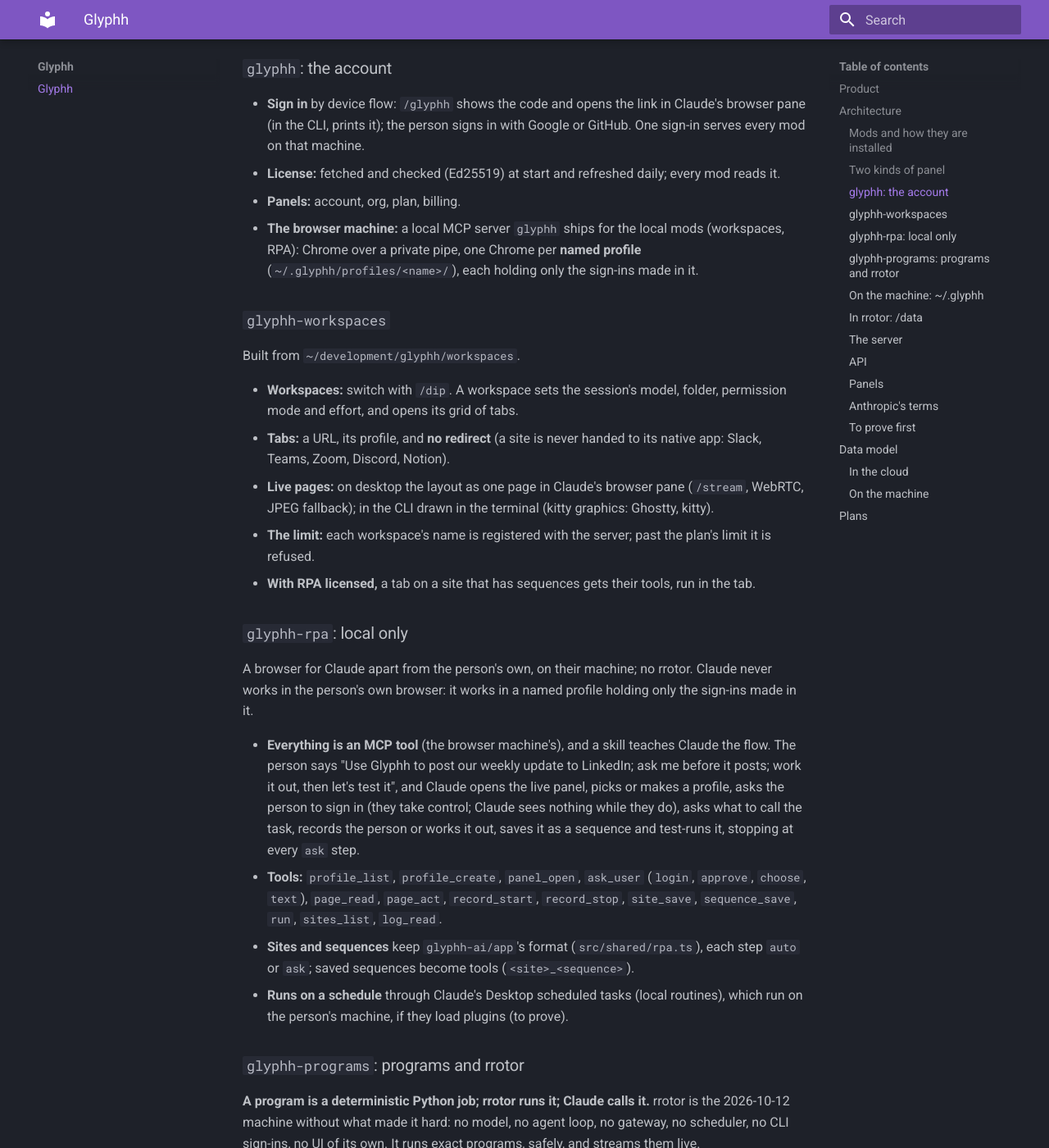
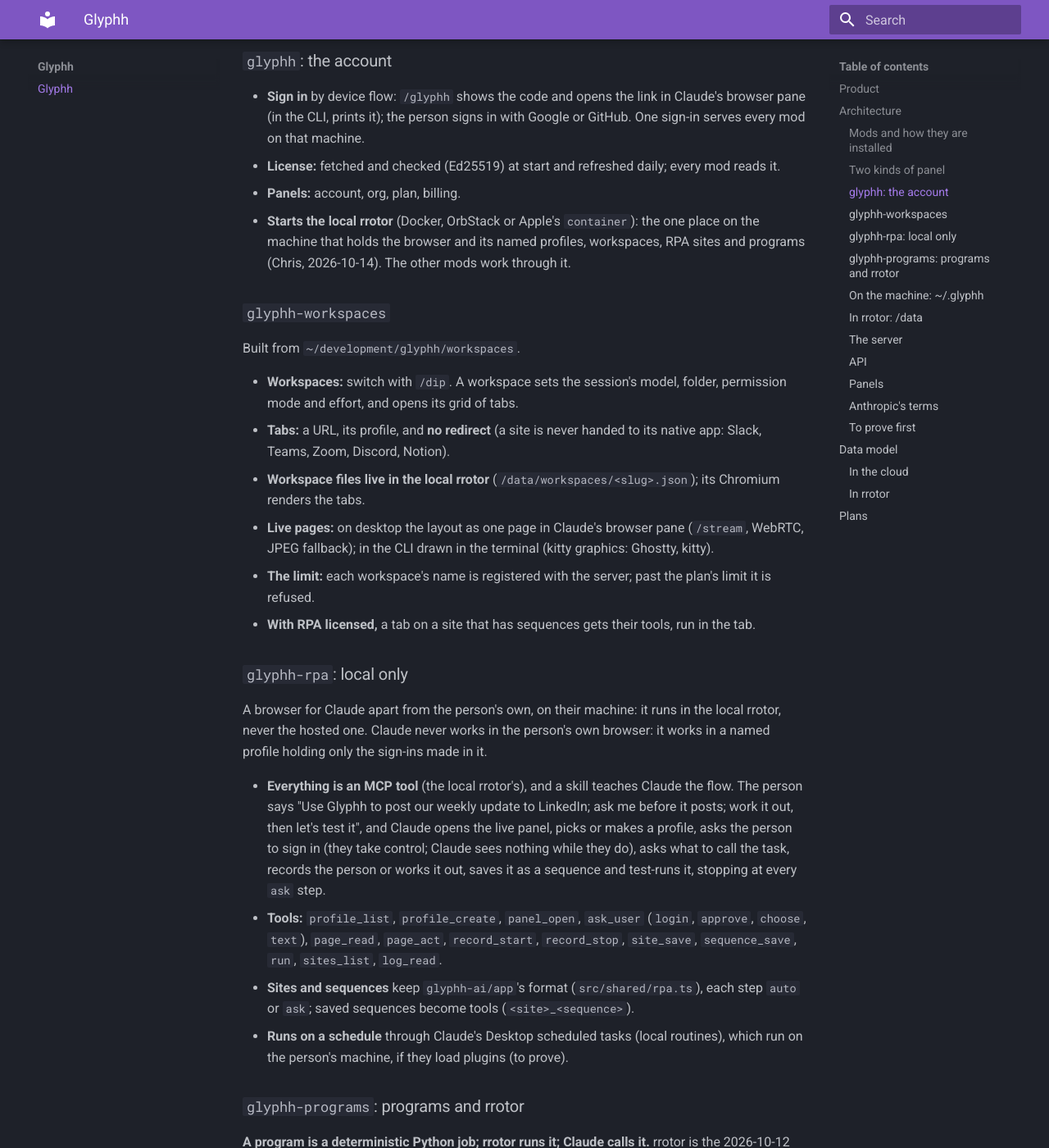
Before and after one commit to glyphh-ai/server, an MkDocs documentation site: the page built from docs/architecture.md, in a window 1280 px wide and 1400 px high, scrolled down 3028 px. Shown: the whole window at 82% size. Built offline with MkDocs 1.6.1 and Material for MkDocs 9.7.7, drawn with Linux system fonts in a browser that asks for light colours; some of the changed text lies outside the part shown.

Commit message:
Design: the local rrotor holds the browser, profiles, workspaces, RPA sites and programs; ~/.glyphh keeps only install and license. Diagrams redrawn (architecture, cloud and rrotor data models)
Co-Authored-By: Claude Opus 5.5 <noreply@anthropic.com>

```diff
--- a/docs/architecture.md
+++ b/docs/architecture.md
@@ -32,11 +32,12 @@ flowchart TB
             RPA["glyphh-rpa"]
             PR["glyphh-programs"]
         end
-        BM["Browser machine<br/>local MCP, Chrome"]
-        Local[("~/.glyphh")]
-        WS --> BM
-        RPA --> BM
-        BM --> Local
+        LocalRotor["rrotor, local<br/>browser, profiles, workspaces,<br/>sites, programs"]
+        Local[("~/.glyphh<br/>install, license")]
+        WS --> LocalRotor
+        RPA --> LocalRotor
+        PR --> LocalRotor
+        Base --> Local
     end
 
     subgraph Anthropic["Anthropic"]
@@ -83,7 +84,7 @@ Proved on 2026-10-12 (`glyphh-ai/server`, branch `proto/stream`): an MCP App pan
 - **Sign in** by device flow: `/glyphh` shows the code and opens the link in Claude's browser pane (in the CLI, prints it); the person signs in with Google or GitHub. One sign-in serves every mod on that machine.
 - **License:** fetched and checked (Ed25519) at start and refreshed daily; every mod reads it.
 - **Panels:** account, org, plan, billing.
-- **The browser machine:** a local MCP server `glyphh` ships for the local mods (workspaces, RPA): Chrome over a private pipe, one Chrome per **named profile** (`~/.glyphh/profiles/<name>/`), each holding only the sign-ins made in it.
+- **Starts the local rrotor** (Docker, OrbStack or Apple's `container`): the one place on the machine that holds the browser and its named profiles, workspaces, RPA sites and programs (Chris, 2026-10-14). The other mods work through it.
 
 ### `glyphh-workspaces`
 
@@ -91,15 +92,16 @@ Built from `~/development/glyphh/workspaces`.
 
 - **Workspaces:** switch with `/dip`. A workspace sets the session's model, folder, permission mode and effort, and opens its grid of tabs.
 - **Tabs:** a URL, its profile, and **no redirect** (a site is never handed to its native app: Slack, Teams, Zoom, Discord, Notion).
+- **Workspace files live in the local rrotor** (`/data/workspaces/<slug>.json`); its Chromium renders the tabs.
 - **Live pages:** on desktop the layout as one page in Claude's browser pane (`/stream`, WebRTC, JPEG fallback); in the CLI drawn in the terminal (kitty graphics: Ghostty, kitty).
 - **The limit:** each workspace's name is registered with the server; past the plan's limit it is refused.
 - **With RPA licensed,** a tab on a site that has sequences gets their tools, run in the tab.
 
 ### `glyphh-rpa`: local only
 
-A browser for Claude apart from the person's own, on their machine; no rrotor. Claude never works in the person's own browser: it works in a named profile holding only the sign-ins made in it.
+A browser for Claude apart from the person's own, on their machine: it runs in the local rrotor, never the hosted one. Claude never works in the person's own browser: it works in a named profile holding only the sign-ins made in it.
 
-- **Everything is an MCP tool** (the browser machine's), and a skill teaches Claude the flow. The person says "Use Glyphh to post our weekly update to LinkedIn; ask me before it posts; work it out, then let's test it", and Claude opens the live panel, picks or makes a profile, asks the person to sign in (they take control; Claude sees nothing while they do), asks what to call the task, records the person or works it out, saves it as a sequence and test-runs it, stopping at every `ask` step.
+- **Everything is an MCP tool** (the local rrotor's), and a skill teaches Claude the flow. The person says "Use Glyphh to post our weekly update to LinkedIn; ask me before it posts; work it out, then let's test it", and Claude opens the live panel, picks or makes a profile, asks the person to sign in (they take control; Claude sees nothing while they do), asks what to call the task, records the person or works it out, saves it as a sequence and test-runs it, stopping at every `ask` step.
 - **Tools:** `profile_list`, `profile_create`, `panel_open`, `ask_user` (`login`, `approve`, `choose`, `text`), `page_read`, `page_act`, `record_start`, `record_stop`, `site_save`, `sequence_save`, `run`, `sites_list`, `log_read`.
 - **Sites and sequences** keep `glyphh-ai/app`'s format (`src/shared/rpa.ts`), each step `auto` or `ask`; saved sequences become tools (`<site>_<sequence>`).
 - **Runs on a schedule** through Claude's Desktop scheduled tasks (local routines), which run on the person's machine, if they load plugins (to prove).
@@ -176,23 +178,25 @@ Both run the same image, the same programs and the same SDK; a program built loc
 
 ### On the machine: `~/.glyphh`
 
-Nothing here goes to the cloud.
+Only what the mods need to start and sign in; nothing here goes to the cloud.
 
 | Path | Mod | What |
 |---|---|---|
 | `install.json` | `glyphh` | This install's id and token, mode 0600 |
 | `license.json` | `glyphh` | The signed license: plan, limits, mods, expiry |
-| `profiles/<name>/` | `glyphh` | A named Chrome profile for the local mods |
-| `workspaces/<slug>.json` | `glyphh-workspaces` | A workspace: session, grid, cells, tabs |
-| `rpa/<slug>.json`, `rpa/log/` | `glyphh-rpa` | Sites, sequences and their approval rules; what ran |
 
 ### In rrotor: `/data`
+
+The same layout in the local and the hosted rrotor; workspaces and RPA sites are only in the local one.
+
 
 | Path | What |
 |---|---|
 | `programs/<name>/<version>/` | A deployed version: the bundle and its manifest |
 | `secrets/` | Each program's secrets, encrypted with rrotor's key |
-| `profiles/<name>/` | Named Chromium profiles: the sign-ins made through the live panel |
+| `profiles/<name>/` | Named Chromium profiles: each holds only the sign-ins made in it |
+| `workspaces/<slug>.json` | Workspaces (local rrotor): session, grid, cells, tabs |
+| `rpa/<slug>.json`, `rpa/log/` | RPA sites and sequences with their approval rules, and what ran (local rrotor) |
 | `programs/<name>/files/` | The program's own folder, the only folder it sees |
 | `db/` | Postgres (pgvector), MongoDB and Neo4j data: each program its own database |
 | `runs/<run_id>/` | A run's log, checkpoints and outputs |
@@ -467,14 +471,14 @@ Every table and column is drawn, as the database has them; the tables from rroto
 - **One hosted runtime per Pro and Team user** (`rrotors`); a local runtime is not in the cloud's tables beyond its install.
 - **Installs are machines:** `INSTALLS.machine_id` is the id the mod sends (a hash of the hardware UUID, or a random id it keeps; 16 to 128 of `A-Za-z0-9_-`), unique per user among installs not revoked. `DEVICE_CODES.machine_id` carries it to approval, which reuses that machine's install (its old tokens revoked, no limit checked) or makes one within `max_installs`. Revoking an install frees its slot.
 - **One org per user;** people found by the provider's own id; installs and tokens hashed; tenant isolation by row-level security on the org.
-- **Programs:** the record only: name, repo, versions (commit, manifest, bundle), where each is deployed. The bundle is in object storage; secrets and data are in rrotor.
+- **Programs:** the record only: name, repo, versions (commit, manifest, bundle reference), where each is deployed. The code, secrets and data are in the rrotor.
 - **Runs:** who called (`routine`, `claude`, `panel`, `test`), the status, the times and the seconds rrotor ran, for the log and the hours; never inputs, outputs or content.
 - **Approvals:** a step waiting for the person, until answered anywhere.
 - **Connector grants:** each Claude (a routine, the desktop, claude.ai) the person allowed to call the Glyphh connector, revocable one by one.
 
-### On the machine
+### In rrotor
 
-![What lives in ~/.glyphh](img/data-model-local.png)
+![What lives in rrotor's /data](img/data-model-local.png)
 
 - **A workspace is one file**: its session, its grid with saved sizes, its cells and tabs (URL, profile, no redirect).
 - **A site is one file** (`rpa/<slug>.json`): the URLs it matches, its profile, its commands and sequences, each step `auto` or `ask`; every run logged with who did each step.
```
Also changed, not shown: docs/img/architecture.png, docs/img/architecture.svg, docs/img/data-model-cloud.png, docs/img/data-model-local.png.
